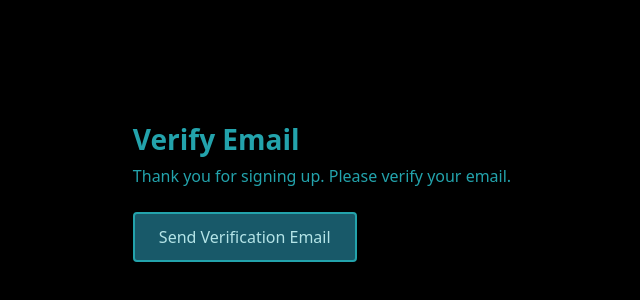
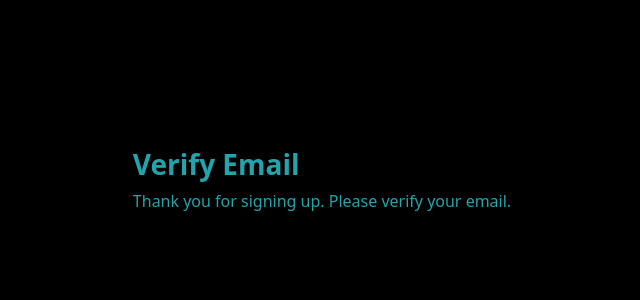
Before and after one commit to clock-head/portfolio-main-frontend, a React (Vite) app: page /verify in a window 1280 px wide. Shown: the part 210-510 px from the top of the page, without its empty margins (318-958 px from the left). Built offline with nearby package versions, Linux system fonts and the light colour scheme; no server answers.

Commit message:
verification email fix

```diff
--- a/src/hooks/useSendVerificationEmail.ts
+++ b/src/hooks/useSendVerificationEmail.ts
@@ -2,7 +2,7 @@
 import { AthenaCore } from 'athena-core';
 
 export const useSendVerificationEmail = () => {
-  const sendVerificationEmail = async () => {
+  const sendVerificationEmail = async (email: string) => {
     try {
       const response = await fetch(
         `${import.meta.env.VITE_API_URL}/api/auth/send-verification-email`,
@@ -12,6 +12,7 @@ export const useSendVerificationEmail = () => {
           headers: {
             'Content-Type': 'application/json',
           },
+          body: JSON.stringify({ email }),
         }
       );
 
--- a/src/pages/VerifyEmailPage.tsx
+++ b/src/pages/VerifyEmailPage.tsx
@@ -7,11 +7,14 @@ import Button from '../components/Button';
 import { useQuery } from '../hooks/useQuery';
 import { useVerifyEmailToken } from '../hooks/useVerifyEmailToken';
 import { useSendVerificationEmail } from '../hooks/useSendVerificationEmail';
+import { useAuth } from '../contexts/AuthProvider/AuthProvider';
 import { AthenaCore } from 'athena-core';
 
 export const VerifyEmailPage: React.FC = () => {
   const query = useQuery();
   const token = query.get('token');
+
+  const { user, loading } = useAuth();
 
   useVerifyEmailToken(token);
 
@@ -57,8 +60,12 @@ export const VerifyEmailPage: React.FC = () => {
           footer={null}
         >
           <Unit layout="flex" justifyContent="left" alignItems="left">
-            {!token && (
-              <Button onClick={sendVerificationEmail}>
+            {user && !token && (
+              <Button
+                onClick={() => {
+                  sendVerificationEmail(user?.email);
+                }}
+              >
                 Send Verification Email
               </Button>
             )}
```
